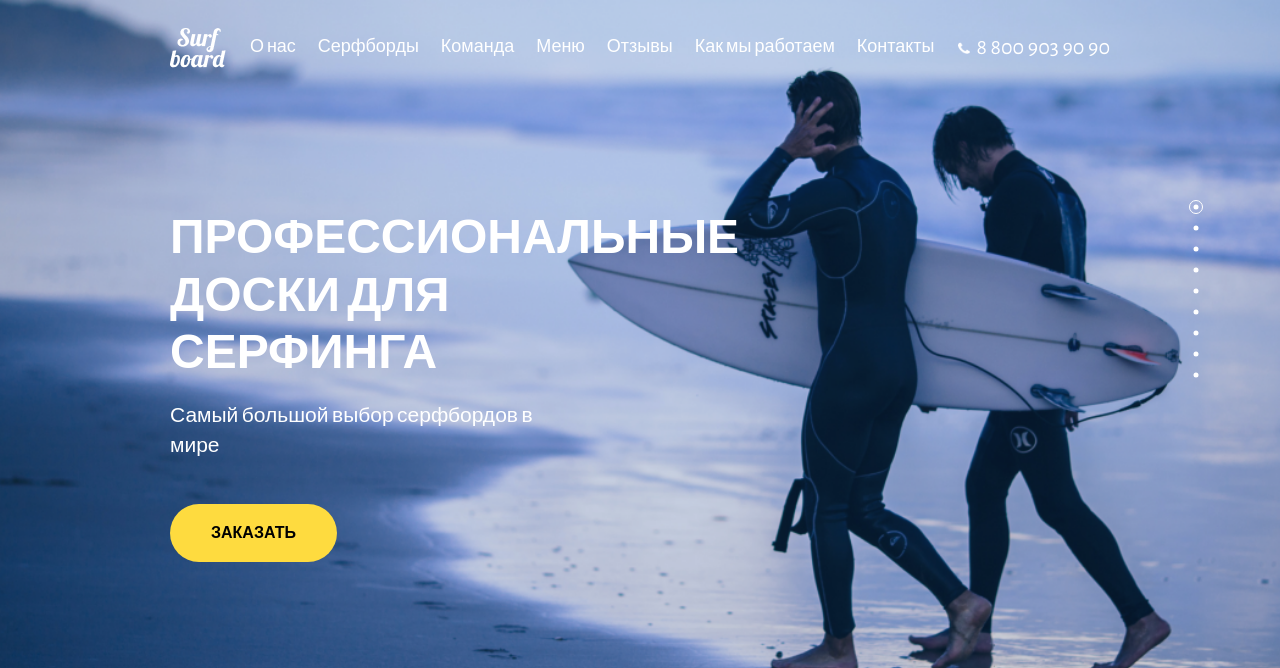
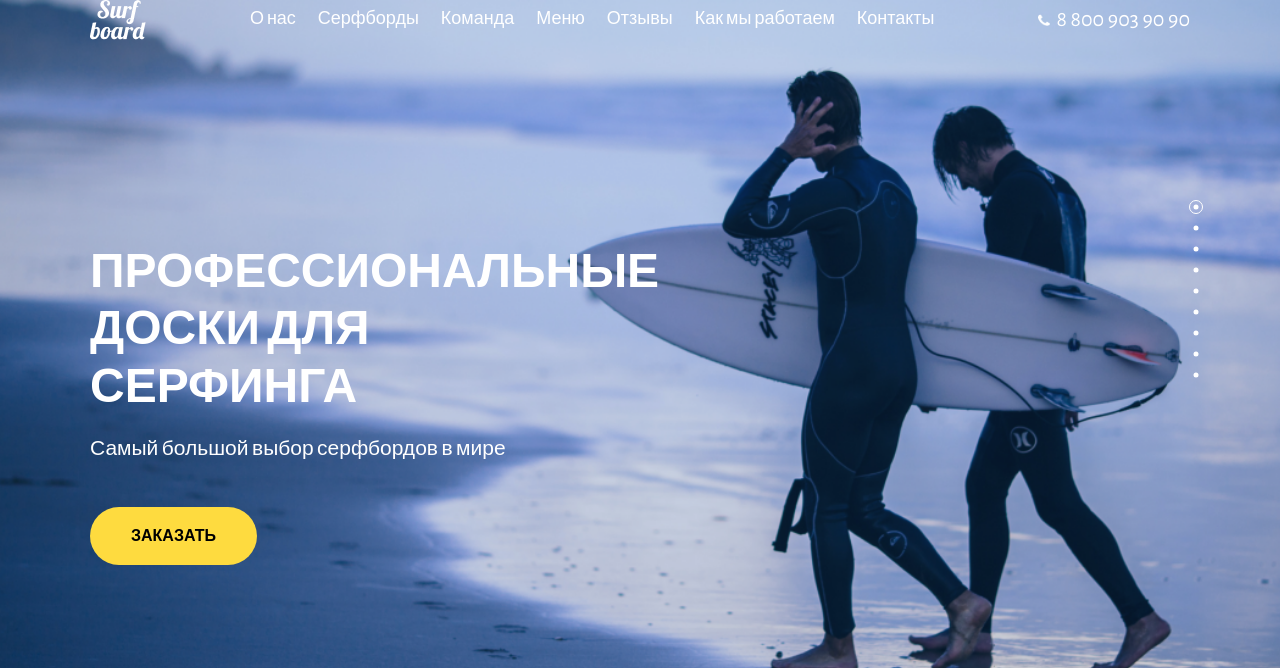
Before and after one commit to Thalassa666/surf, a plain HTML site: page index.html in a window 1280 px wide. Shown: the top 668 px of the page. Drawn offline with nearby package versions, Linux system fonts and the light colour scheme.

Commit message:
отступы, курсор по ревью

```diff
--- a/css/main.css
+++ b/css/main.css
@@ -97,7 +97,6 @@ img {
       -ms-flex-pack: justify;
           justify-content: space-between;
   height: 100%;
-  padding: 28px 80px 65px;
 }
 
 .hero__main-title {
@@ -111,7 +110,6 @@ img {
 .hero__title-desc {
   font-size: 21px;
   margin-bottom: 60px;
-  padding-right: 10%;
 }
 
 .header {
@@ -166,6 +164,7 @@ img {
   color: #000000;
   text-decoration: none;
   border: none;
+  cursor: pointer;
 }
 .btn:hover {
   color: #FEDB3F;
@@ -335,7 +334,6 @@ img {
 .reviews__display {
   background: #F8FAF9;
   padding: 42px 42px 42px;
-  margin-left: 75px;
 }
 
 .reviews__display-inner {
```
